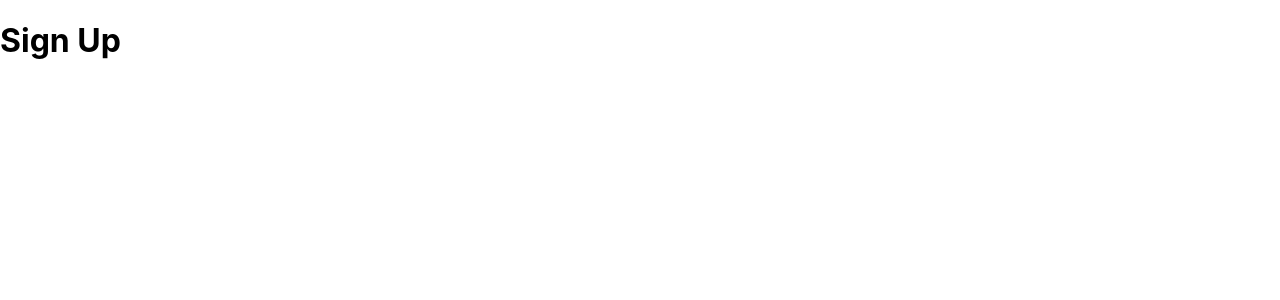
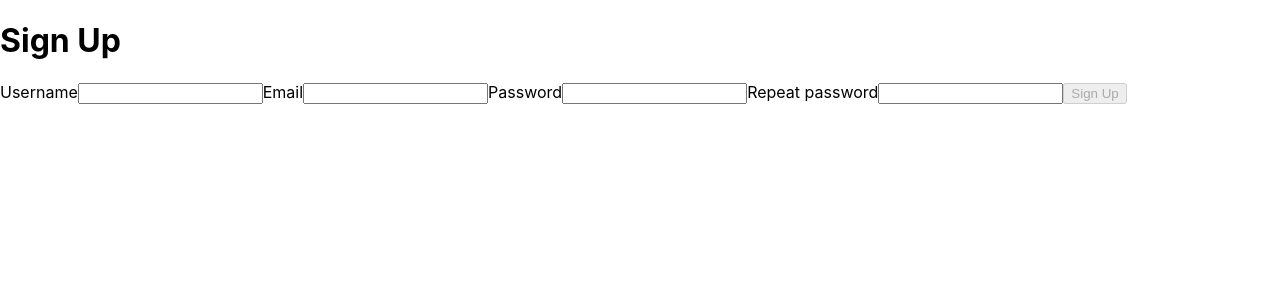
Before and after one commit to elmaester/react-tdd-course, a React (Create React App) app: page / in a window 1280 px wide. Shown: the top 300 px of the page. Built offline with nearby package versions, Linux system fonts and the light colour scheme.

Commit message:
add SignUp page elements and tests

```diff
--- a/src/pages/SignUpPage.js
+++ b/src/pages/SignUpPage.js
@@ -1,5 +1,18 @@
 import * as React from "react";
 
-const SignUpPage = () => <h1>Sign Up</h1>;
+const SignUpPage = () => (
+  <>
+    <h1>Sign Up</h1>
+    <label htmlFor="username">Username</label>
+    <input type="text" id="username" />
+    <label htmlFor="email">Email</label>
+    <input type="text" id="email" />
+    <label htmlFor="password">Password</label>
+    <input type="password" id="password" />
+    <label htmlFor="repeat-password">Repeat password</label>
+    <input type="password" id="repeat-password" />
+    <button type="submit" disabled>Sign Up</button>
+  </>
+);
 
 export default SignUpPage;
```
Also changed, not shown: 1 other file (tests, documents, lock files or other folders).
